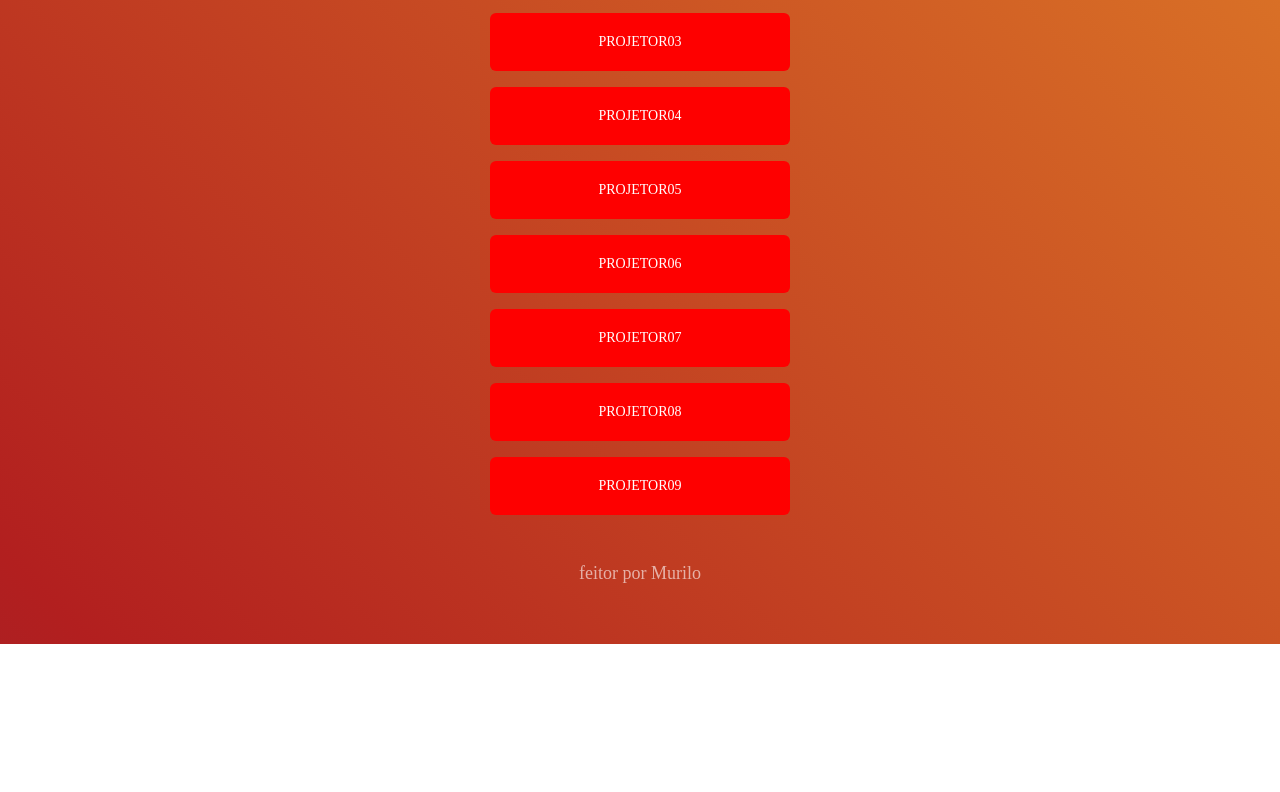
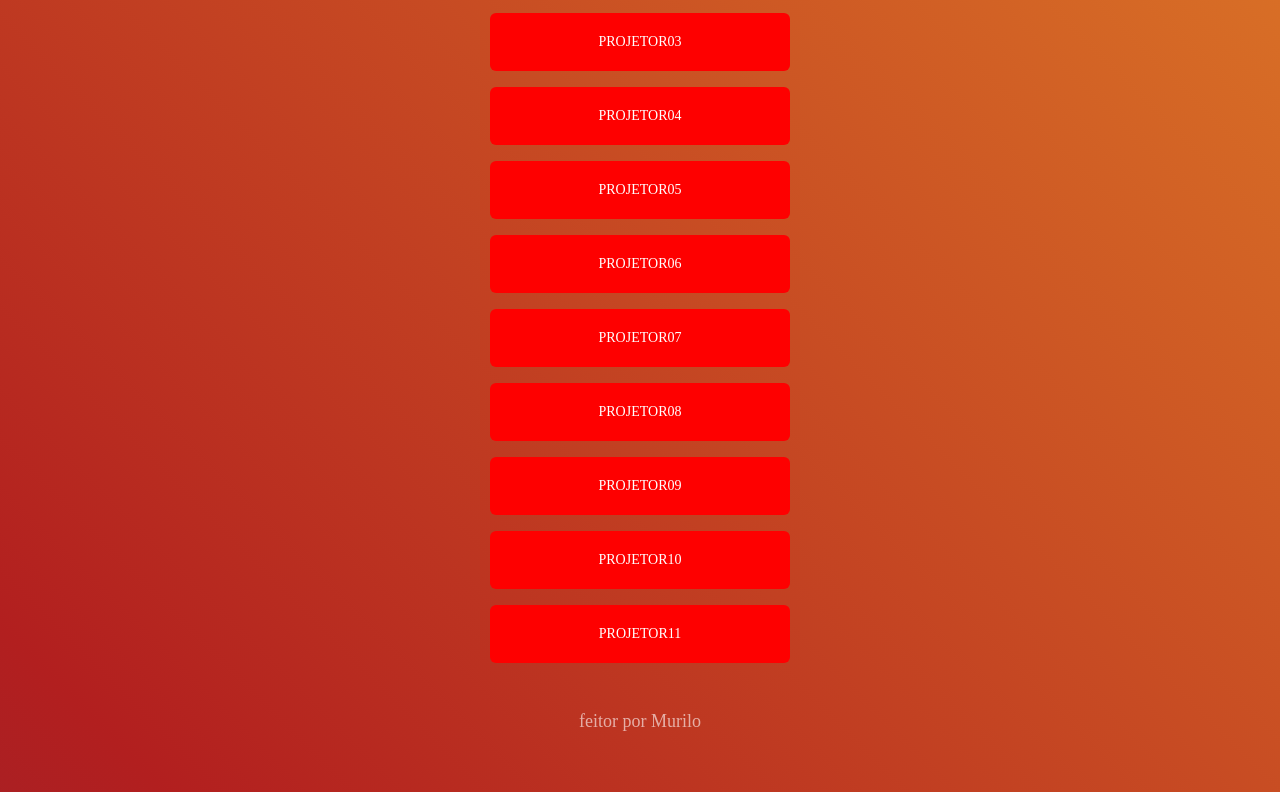
Before and after one commit to MuriloAraujo174/projetos-pessoais, a plain HTML site: page index.html in a window 1280 px wide. Shown: the part 437-1229 px from the top of the page. Before the commit the page ends 1081 px from the top, so only its background shows below. Drawn offline with Linux system fonts and the light colour scheme.

Commit message:
Update de novos projetos

```diff
--- a/index.html
+++ b/index.html
@@ -43,6 +43,12 @@
             <li>
                 <a href="https://muriloaraujo174.github.io/card-copa/" target="_blank"> Projetor09 </a>
             </li>
+            <li>
+                <a href="https://muriloaraujo174.github.io/Jogo-da-memoria/" target="_blank"> Projetor10 </a>
+            </li>
+            <li>
+                <a href="https://muriloaraujo174.github.io/Receitas/" target="_blank"> Projetor11 </a>
+            </li>
         </ul>
 
         <footer>
```
